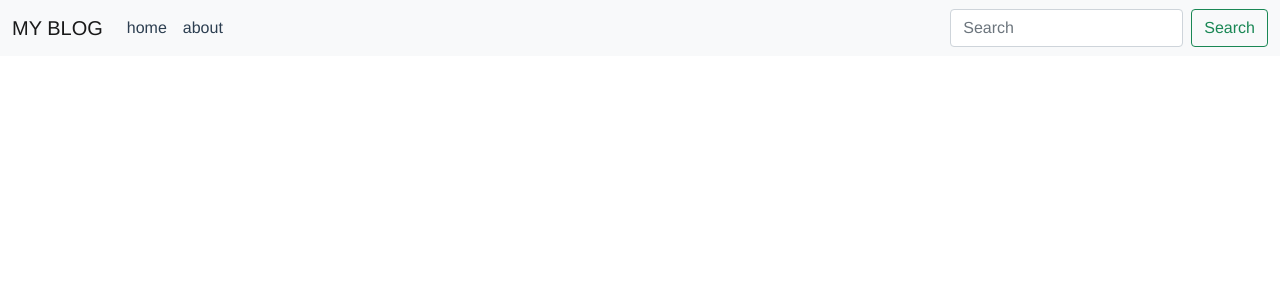
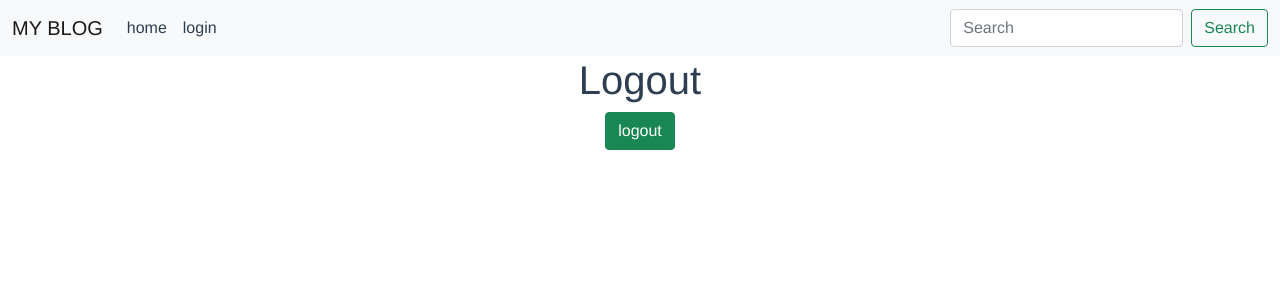
Before and after one commit to abdoki7788/simple-blog-frontend, a Vue app: page /logout in a window 1280 px wide. Shown: the top 300 px of the page. Built offline with nearby package versions, Linux system fonts and the light colour scheme.

Commit message:
create login and logout views

```diff
--- a/src/components/Navbar.vue
+++ b/src/components/Navbar.vue
@@ -11,7 +11,13 @@
 						<router-link to="/" class="navbar-link">home</router-link>
 					</li>
 					<li class="nav-item">
-						<router-link to="/about" class="navbar-link">about</router-link>
+						<router-link to="/profile" class="navbar-link" v-if="$store.state.isAuthenticated">profile</router-link>
+					</li>
+					<li class="nav-item">
+						<router-link to="/login" class="navbar-link" v-if="!$store.state.isAuthenticated">login</router-link>
+					</li>
+					<li class="nav-item">
+						<router-link to="/logout" class="navbar-link" v-if="$store.state.isAuthenticated">logout</router-link>
 					</li>
 				</ul>
 				<form class="d-flex">
--- a/src/router/index.js
+++ b/src/router/index.js
@@ -2,6 +2,8 @@ import { createRouter, createWebHistory } from 'vue-router'
 import HomeView      from '@/views/HomeView.vue'
 import AboutView     from '@/views/AboutView.vue'
 import ProfileView   from '@/views/ProfileView.vue'
+import Login         from '@/views/Login.vue'
+import Logout        from '@/views/Logout.vue'
 
 const routes = [
   {
@@ -18,6 +20,16 @@ const routes = [
     path: '/profile',
     name: 'profile',
     component: ProfileView
+  },
+  {
+    path: '/login',
+    name: 'login',
+    component: Login
+  },
+  {
+    path: '/logout',
+    name: 'logout',
+    component: Logout
   }
 ]
 
--- a/src/store/index.js
+++ b/src/store/index.js
@@ -22,6 +22,7 @@ export default createStore({
       if (token) {
         state.isAuthenticated = true
         state.token = token
+        localStorage.setItem('token', token)
       } else {
         state.isAuthenticated = false
         state.token = ''
--- /dev/null
+++ b/src/views/Login.vue
@@ -0,0 +1,19 @@
+<template>
+  <div class="login">
+    <h1>Login</h1>
+	<button class="btn btn-success" @click="doLogin()">login</button>
+  </div>
+</template>
+
+
+<script>
+export default {
+	name: 'login',
+	methods: {
+		doLogin() {
+			this.$store.commit('Login', 'abc123')
+			this.$router.push('/')
+		}
+	}
+}
+</script>
--- /dev/null
+++ b/src/views/Logout.vue
@@ -0,0 +1,19 @@
+<template>
+  <div class="logout">
+    <h1>Logout</h1>
+	<button class="btn btn-success" @click="doLogout()">logout</button>
+  </div>
+</template>
+
+
+<script>
+export default {
+	name: 'logout',
+	methods: {
+		doLogout() {
+			this.$store.commit('Logout')
+			this.$router.push('/login')
+		}
+	}
+}
+</script>
```
